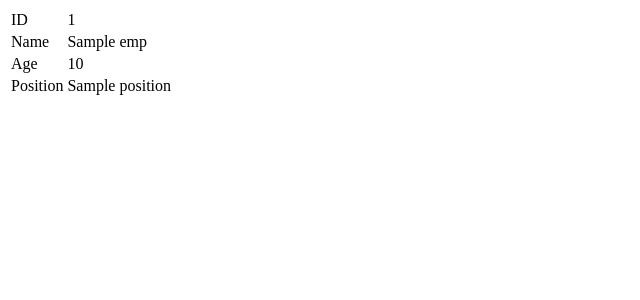
After one commit to ashishkumar43/Flask-Development, a Flask app: template 3 Jinja, Templates, Inheritance/templates/employees.html in a window 1280 px wide. The commit adds this page. Shown: the top 300 px of the page, without its empty margins (0-640 px from the left). Run offline with Flask 3, Linux system fonts and the light colour scheme; the template is opened without the code that fills it: most values are stand-ins (such as "Sample title", 1, 10 or a date in 2020).

Commit message:
Employee.html files added

```diff
--- /dev/null
+++ b/3 Jinja, Templates, Inheritance/templates/employees.html
@@ -0,0 +1,25 @@
+{% block content %}
+
+{% for emp_id,emp_data in emps.items()%}
+    <div>
+        <table>
+            <tr>
+                <td>ID</td>
+                <td>{{emp_id}}</td>
+            </tr>
+            <tr>
+                <td>Name</td>
+                <td>{{emp_data["name"]}}</td>
+            </tr>
+            <tr>
+                <td>Age</td>
+                <td>{{emp_data["age"]}}</td>
+            </tr>
+            <tr>
+                <td>Position</td>
+                <td>{{emp_data["position"]}}</td>
+            </tr>
+        </table>
+    </div>
+{% endfor %}
+{% endblock content %}
```
Also changed, not shown: 3 Jinja, Templates, Inheritance/templates/about.html (+8 -12 lines).
